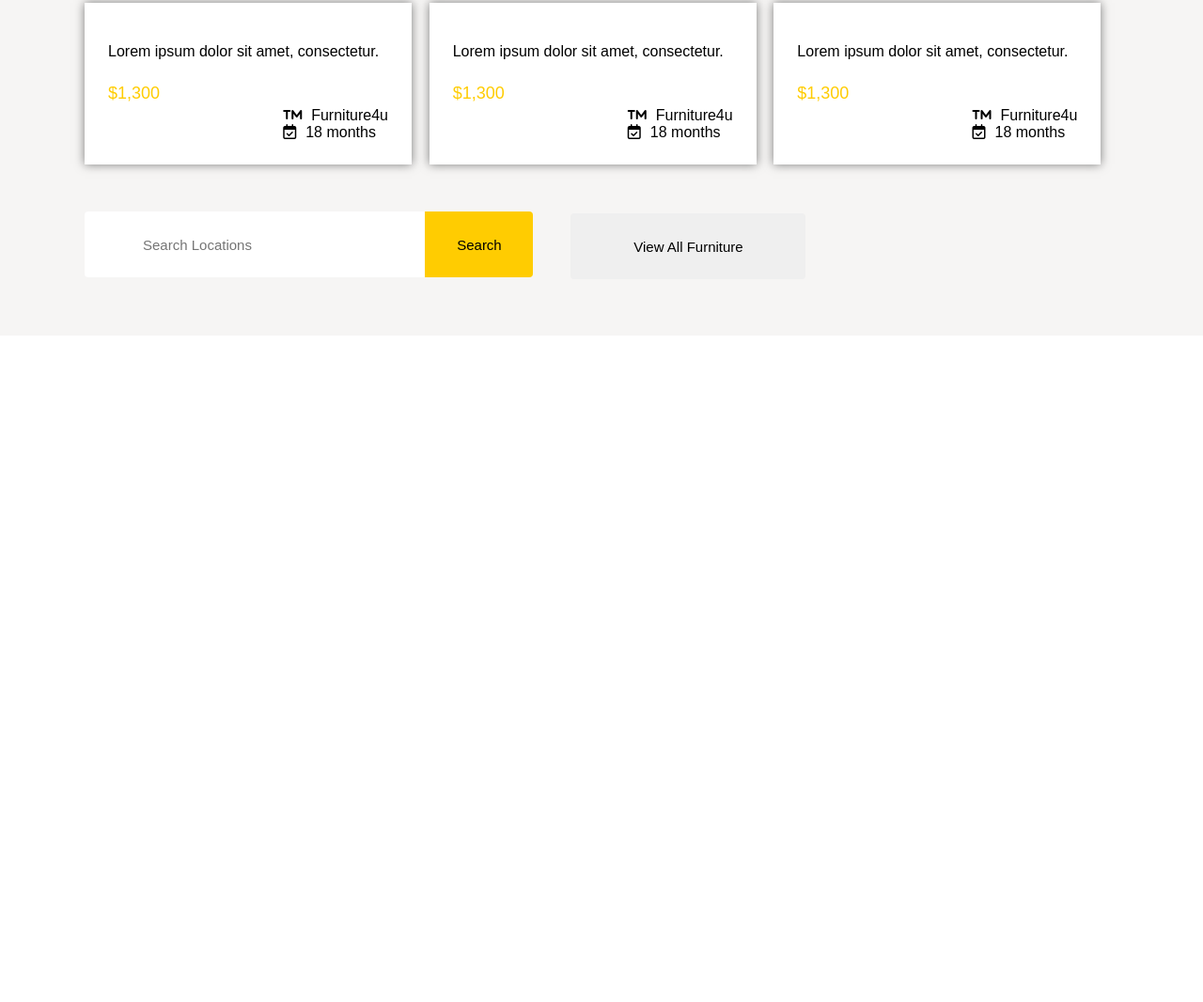
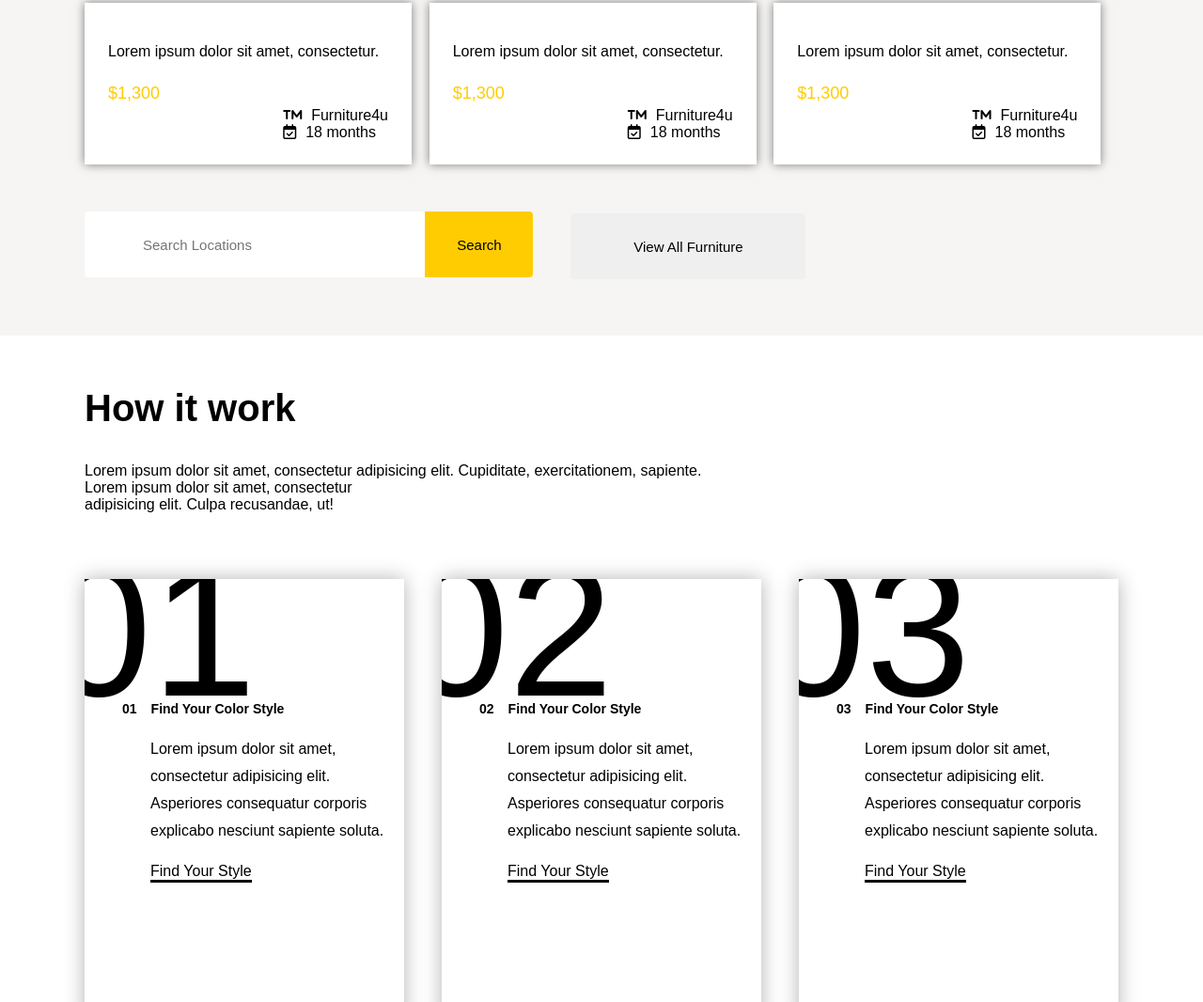
Before and after one commit to MitPalVach/Furniture4u, a plain HTML site: page index.html in a window 1280 px wide. Shown: the part 1734-2800 px from the top of the page at 94% size. Before the commit the page ends 2091 px from the top, so only its background shows below. Drawn offline with Linux system fonts and the light colour scheme.

Commit message:
how it work

```diff
--- a/assets/css/style.css
+++ b/assets/css/style.css
@@ -235,6 +235,87 @@ nav {
     display: flex;
 }
 
+.steps h2 {
+    margin-top: 55px;
+    font-size: 40px;
+    margin-bottom: 35px;
+}
+
+.stats-text {
+    line-height: 27px;
+    font-size: 13px;
+}
+
+.mbtext {
+    margin-bottom: 70px;
+}
+
+.stepblock {
+    width: 340px;
+    height: 470px;
+    background: #ffffff;
+    box-shadow: 0 0 20px rgba(0,0,0,.3);
+    overflow: hidden;
+}
+
+.stepblock .step-num {
+    font-size: 200px;
+    position: relative;
+    top: -60px;
+    left: -40px;
+}
+
+.stepblock:hover {
+    background: #ffcc01;
+    cursor: pointer;
+}
+
+.steps-container {
+    margin-bottom: 50px;
+    display: flex;
+    justify-content: space-between;
+}
+
+.stepblock h4 {
+    font-size: 14px;
+    margin-left: 40px;
+    margin-top: -100px;
+    margin-bottom: 20px;
+}
+
+.stepblock h4 span {
+    margin-right: 15px;
+}
+
+.step-info {
+    margin-left: 70px;
+    line-height: 29px;
+}
+
+.stepblock .step-info-last {
+    display: inline-block;
+    margin-left: 70px;
+    margin-top: 20px;
+    border-bottom: 3px solid #000;
+}
+
+.stepblock .step-info-last:hover {
+    border-bottom: 3px solid #ffffff;
+}
+
+
+
+
+
+
+
+
+
+
+
+
+
+
 
 /*Media*/
 
@@ -377,4 +458,20 @@ nav {
         margin-top: 10px;
         margin-left: 0;
     }
+
+    .steps-container {
+        flex-direction: column;
+        justify-content: center;
+        align-items: center;
+    }
+
+    .stepblock {
+        margin-top: 20px;
+    }
+
+    .steps-text .steps h2 {
+        margin-left: 5%;
+        margin-bottom: 15px;
+    }
+
 }
--- a/assets/js/script.js
+++ b/assets/js/script.js
@@ -0,0 +1,32 @@
+let stepblock1 = document.getElementById('stepblock1');
+let stepbrdr1 = document.getElementById('stepbrdr1');
+
+let stepblock2 = document.getElementById('stepblock2');
+let stepbrdr2 = document.getElementById('stepbrdr2');
+
+let stepblock3 = document.getElementById('stepblock3');
+let stepbrdr3 = document.getElementById('stepbrdr3');
+
+
+stepblock1.onmouseover = function () {
+    stepbrdr1.style. borderBottom = '3px solid white';
+}
+stepblock1.onmouseout = function () {
+    stepbrdr1.style. borderBottom = '3px solid black';
+}
+
+
+stepblock2.onmouseover = function () {
+    stepbrdr2.style. borderBottom = '3px solid white';
+}
+stepblock2.onmouseout = function () {
+    stepbrdr2.style. borderBottom = '3px solid black';
+}
+
+
+stepblock3.onmouseover = function () {
+    stepbrdr3.style. borderBottom = '3px solid white';
+}
+stepblock3.onmouseout = function () {
+    stepbrdr3.style. borderBottom = '3px solid black';
+}
--- a/index.html
+++ b/index.html
@@ -18,7 +18,7 @@
                 <li><a class="logo" href="#">Furniture4u</a></li>
                 <li><a href="#">About</a></li>
                 <li><a href="#">Furniture</a></li>
-                <li><a href="#">How it made</a></li>
+                <li><a href="#">How it work</a></li>
                 <li><a href="#">Catalog</a></li>
                 <li><a class="contacts" href="#">Contact Us</a></li>
                 <li><a href="#">Join Us</a></li>
@@ -171,6 +171,37 @@
             </div>
         </div>
     </section>
+    <section class="steps">
+        <div class="wrapper">
+            <h2>How it work</h2>
+            <p>Lorem ipsum dolor sit amet, consectetur adipisicing elit. Cupiditate, exercitationem, sapiente.</p>
+            <p class="steps-text mbtext">Lorem ipsum dolor sit amet, consectetur <br> adipisicing elit. Culpa
+                recusandae, ut!</p>
+            <div class="steps-container">
+                <div class="stepblock" id="stepblock1">
+                    <p class="step-num">01</p>
+                    <h4><span>01</span>Find Your Color Style</h4>
+                    <p class="step-info">Lorem ipsum dolor sit amet, consectetur adipisicing elit. Asperiores
+                        consequatur corporis explicabo nesciunt sapiente soluta.</p>
+                    <p class="step-info-last" id="stepbrdr1">Find Your Style</p>
+                </div>
+                <div class="stepblock" id="stepblock2">
+                    <p class="step-num">02</p>
+                    <h4><span>02</span>Find Your Color Style</h4>
+                    <p class="step-info">Lorem ipsum dolor sit amet, consectetur adipisicing elit. Asperiores
+                        consequatur corporis explicabo nesciunt sapiente soluta.</p>
+                    <p class="step-info-last" id="stepbrdr2">Find Your Style</p>
+                </div>
+                <div class="stepblock" id="stepblock3">
+                    <p class="step-num">03</p>
+                    <h4><span>03</span>Find Your Color Style</h4>
+                    <p class="step-info">Lorem ipsum dolor sit amet, consectetur adipisicing elit. Asperiores
+                        consequatur corporis explicabo nesciunt sapiente soluta.</p>
+                    <p class="step-info-last" id="stepbrdr3">Find Your Style</p>
+                </div>
+            </div>
+        </div>
+    </section>
 </main>
 
 
```
